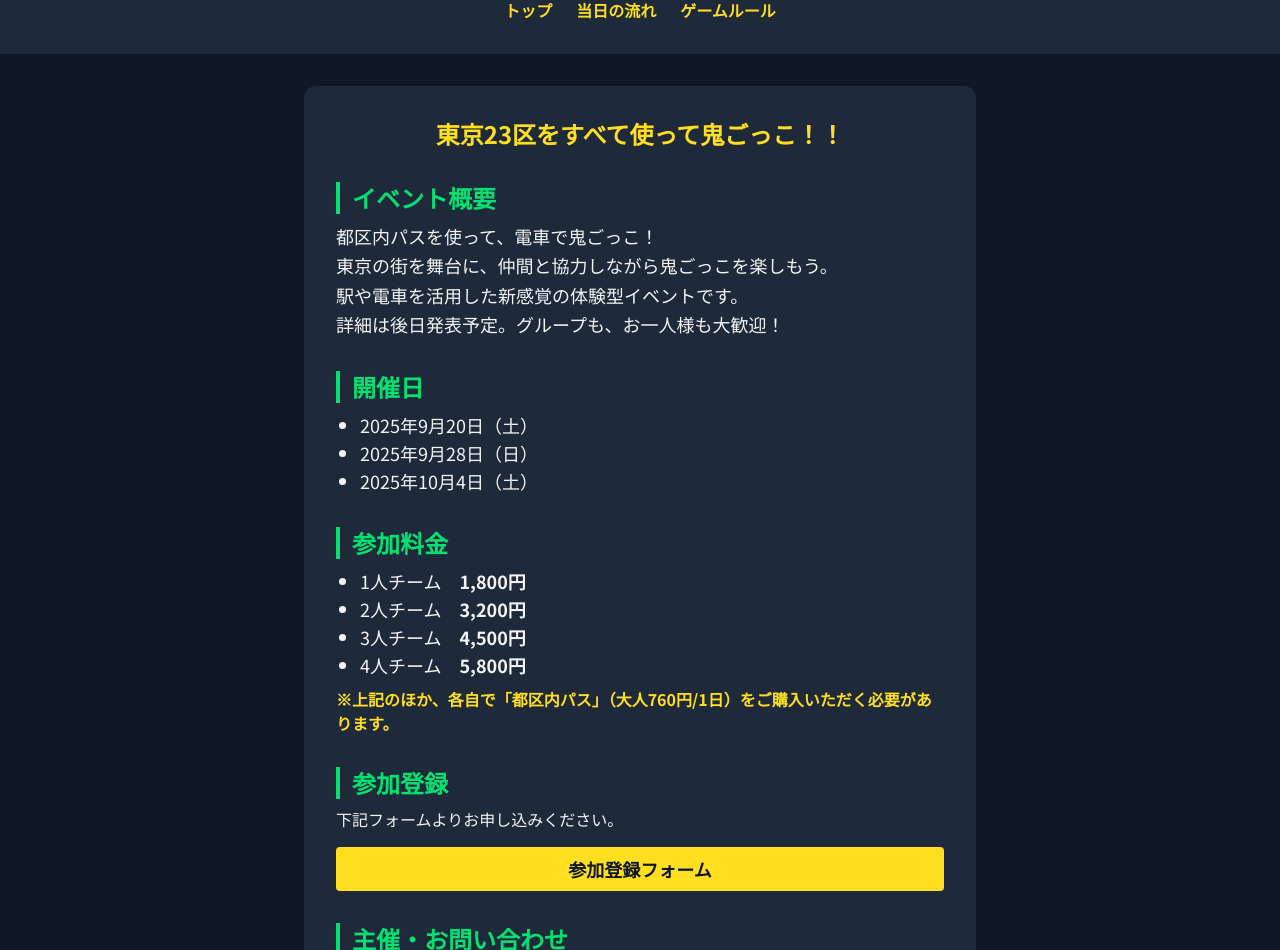
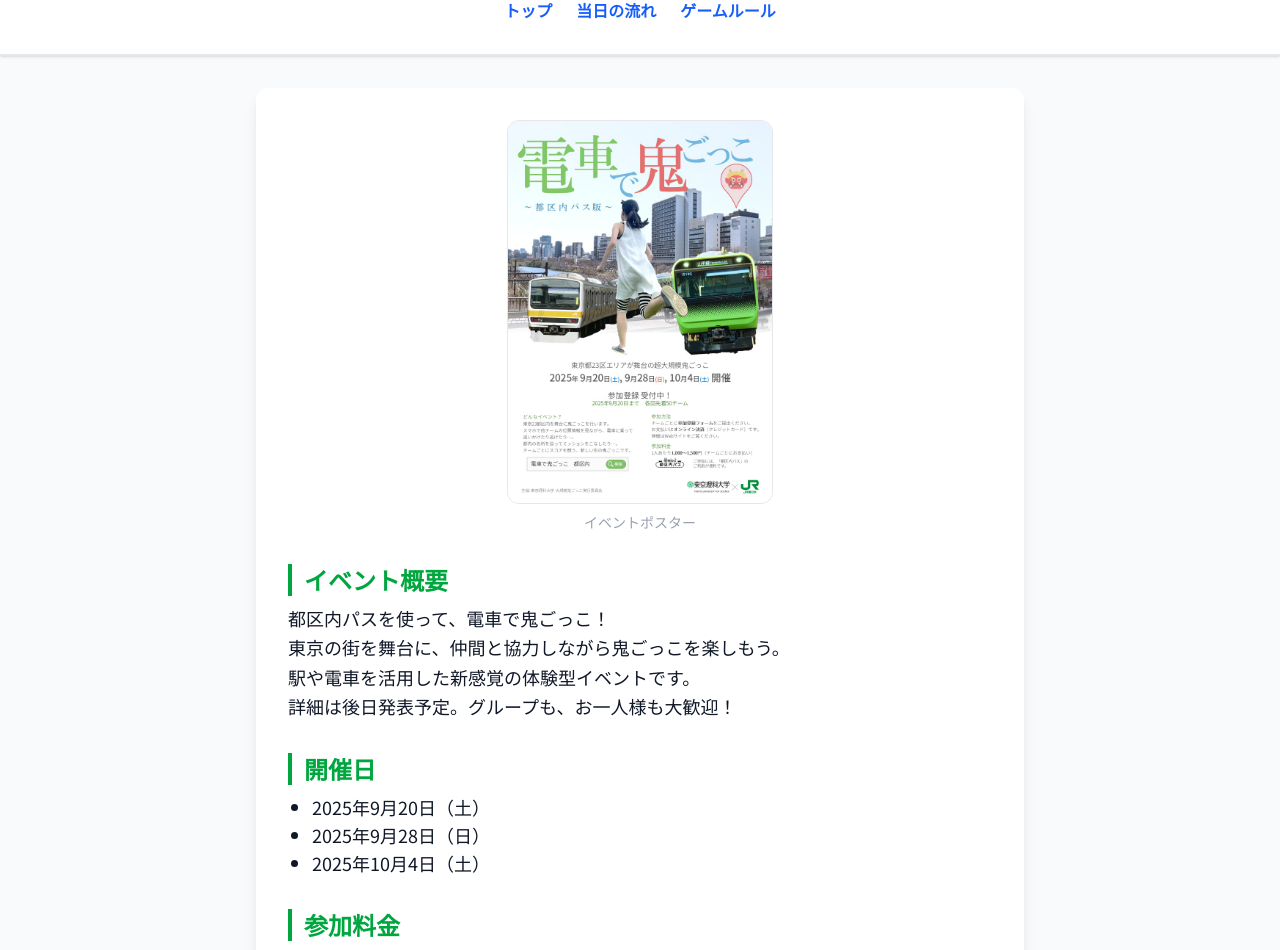
Before and after one commit to sandaime-RM/trafficTagTokyo, a plain HTML site: page index.html in a window 1280 px wide. Shown: the part 98-1048 px from the top of the page. Drawn offline with nearby package versions, Linux system fonts and the light colour scheme.

Commit message:
ライトモードに変更し、ポスターを表示

```diff
--- a/index.html
+++ b/index.html
@@ -8,24 +8,25 @@
     <script src="https://cdn.jsdelivr.net/npm/@tailwindcss/browser@4"></script>
     <link rel="stylesheet" href="custom.css">
 </head>
-<body class="bg-gray-900 text-gray-100 min-h-screen" style="font-family: 'Noto Sans JP', sans-serif;">
-    <header class="bg-gray-800 py-8 text-center">
-        <h1 class="text-4xl md:text-5xl font-extrabold tracking-widest text-green-400">電車で鬼ごっこ ～都区内パス版～</h1>
+<body class="bg-gray-50 text-gray-900 min-h-screen" style="font-family: 'Noto Sans JP', sans-serif;">
+    <header class="bg-white border-b-2 border-gray-200 py-8 text-center shadow-sm">
+        <h1 class="text-4xl md:text-5xl font-extrabold tracking-widest text-green-600">電車で鬼ごっこ ～都区内パス版～</h1>
         <nav class="mt-4">
             <ul class="flex justify-center gap-6 text-base font-semibold">
-                <li><a href="index.html" class="text-yellow-300 hover:text-yellow-400">トップ</a></li>
-                <li><a href="flow.html" class="text-yellow-300 hover:text-yellow-400">当日の流れ</a></li>
-                <li><a href="rules.html" class="text-yellow-300 hover:text-yellow-400">ゲームルール</a></li>
+                <li><a href="index.html" class="text-blue-600 hover:text-blue-800">トップ</a></li>
+                <li><a href="flow.html" class="text-blue-600 hover:text-blue-800">当日の流れ</a></li>
+                <li><a href="rules.html" class="text-blue-600 hover:text-blue-800">ゲームルール</a></li>
             </ul>
         </nav>
     </header>
-    <main class="max-w-2xl mx-auto bg-gray-800 bg-opacity-90 rounded-xl shadow-lg mt-8 p-8">
-        <div class="text-center text-2xl font-bold text-yellow-300">
-            東京23区をすべて使って鬼ごっこ！！
+    <main class="max-w-3xl mx-auto bg-white rounded-xl shadow-lg mt-8 p-8">
+        <div class="mb-6">
+            <img src="images/poster_front.jpg" alt="イベントポスター" class="mx-auto max-h-96 rounded-xl border border-gray-200 mb-2">
+            <p class="text-center text-sm text-gray-400">イベントポスター</p>
         </div>
 
         <section class="event-summary mt-8">
-            <h2 class="text-2xl font-bold text-green-400 border-l-4 border-green-400 pl-3 mb-2">イベント概要</h2>
+            <h2 class="text-2xl font-bold text-green-600 border-l-4 border-green-600 pl-3 mb-2">イベント概要</h2>
             <p class="text-base md:text-lg leading-relaxed">
                 都区内パスを使って、電車で鬼ごっこ！<br>
                 東京の街を舞台に、仲間と協力しながら鬼ごっこを楽しもう。<br>
@@ -35,7 +36,7 @@
         </section>
 
         <section class="event-info mt-8">
-            <h2 class="text-2xl font-bold text-green-400 border-l-4 border-green-400 pl-3 mb-2">開催日</h2>
+            <h2 class="text-2xl font-bold text-green-600 border-l-4 border-green-600 pl-3 mb-2">開催日</h2>
             <ul class="ml-6 list-disc text-lg">
                 <li>2025年9月20日（土）</li>
                 <li>2025年9月28日（日）</li>
@@ -44,18 +45,18 @@
         </section>
 
         <section class="fee-info mt-8">
-            <h2 class="text-2xl font-bold text-green-400 border-l-4 border-green-400 pl-3 mb-2">参加料金</h2>
+            <h2 class="text-2xl font-bold text-green-600 border-l-4 border-green-600 pl-3 mb-2">参加料金</h2>
             <ul class="ml-6 list-disc text-lg">
-                <li>1人チーム　<span class="font-bold">1,800円</span></li>
-                <li>2人チーム　<span class="font-bold">3,200円</span></li>
-                <li>3人チーム　<span class="font-bold">4,500円</span></li>
-                <li>4人チーム　<span class="font-bold">5,800円</span></li>
+                <li>1人チーム　<span class="font-bold">1,500円</span></li>
+                <li>2人チーム　<span class="font-bold">2,800円</span></li>
+                <li>3人チーム　<span class="font-bold">3,600円</span></li>
+                <li>4人チーム　<span class="font-bold">4,000円</span></li>
             </ul>
-            <p class="mt-2 text-yellow-300 font-semibold">※上記のほか、各自で「都区内パス」（大人760円/1日）をご購入いただく必要があります。</p>
+            <p class="mt-2 text-orange-600 font-semibold">※上記のほか、各自で「都区内パス」（大人760円/1日）をご購入いただく必要があります。</p>
         </section>
 
         <section class="entry mt-8">
-            <h2 class="text-2xl font-bold text-green-400 border-l-4 border-green-400 pl-3 mb-2">参加登録</h2>
+            <h2 class="text-2xl font-bold text-green-600 border-l-4 border-green-600 pl-3 mb-2">参加登録</h2>
             <p class="mb-4">下記フォームよりお申し込みください。</p>
             <button class="bg-yellow-300 hover:bg-yellow-400 font-bold py-2 px-4 rounded w-full transition-colors duration-200">
                 <a href="https://example.com/entry-form" class="text-gray-900 no-underline w-full text-lg">
@@ -64,10 +65,10 @@
             </button>
         </section>
         <section class="contact mt-8">
-            <h2 class="text-2xl font-bold text-green-400 border-l-4 border-green-400 pl-3 mb-2">主催・お問い合わせ</h2>
+            <h2 class="text-2xl font-bold text-green-600 border-l-4 border-green-600 pl-3 mb-2">主催・お問い合わせ</h2>
             <p>
                 合同会社FunAMP 大規模鬼ごっこ事務局<br>
-                お問い合わせ：<a href="mailto:info@example.com" class="underline text-green-300 hover:text-green-400">info@funamp.jp</a>
+                お問い合わせ：<a href="mailto:info@example.com" class="underline text-blue-600 hover:text-blue-800">info@funamp.jp</a>
             </p>
         </section>
     </main>
```
Also changed, not shown: flow.html (+9 -9 lines), rules.html (+9 -9 lines), images/poster_front.jpg (added).
